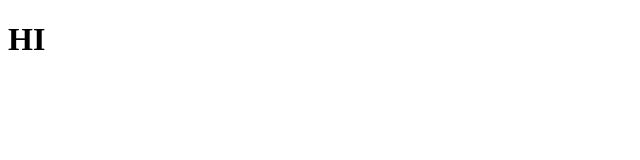
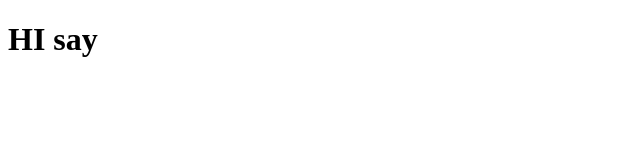
Before and after one commit to elo-dev/ToDo, a plain HTML site: page index.html in a window 1280 px wide. Shown: the full height of the page, 0-640 px from the left. Drawn offline with Linux system fonts and the light colour scheme.

Commit message:
Создал начальную структуру

```diff
--- a/index.html
+++ b/index.html
@@ -7,7 +7,7 @@
 </head>
 <body>
 
-    <h1>HI</h1>
+    <h1>HI say</h1>
 
 </body>
 </html>
```
